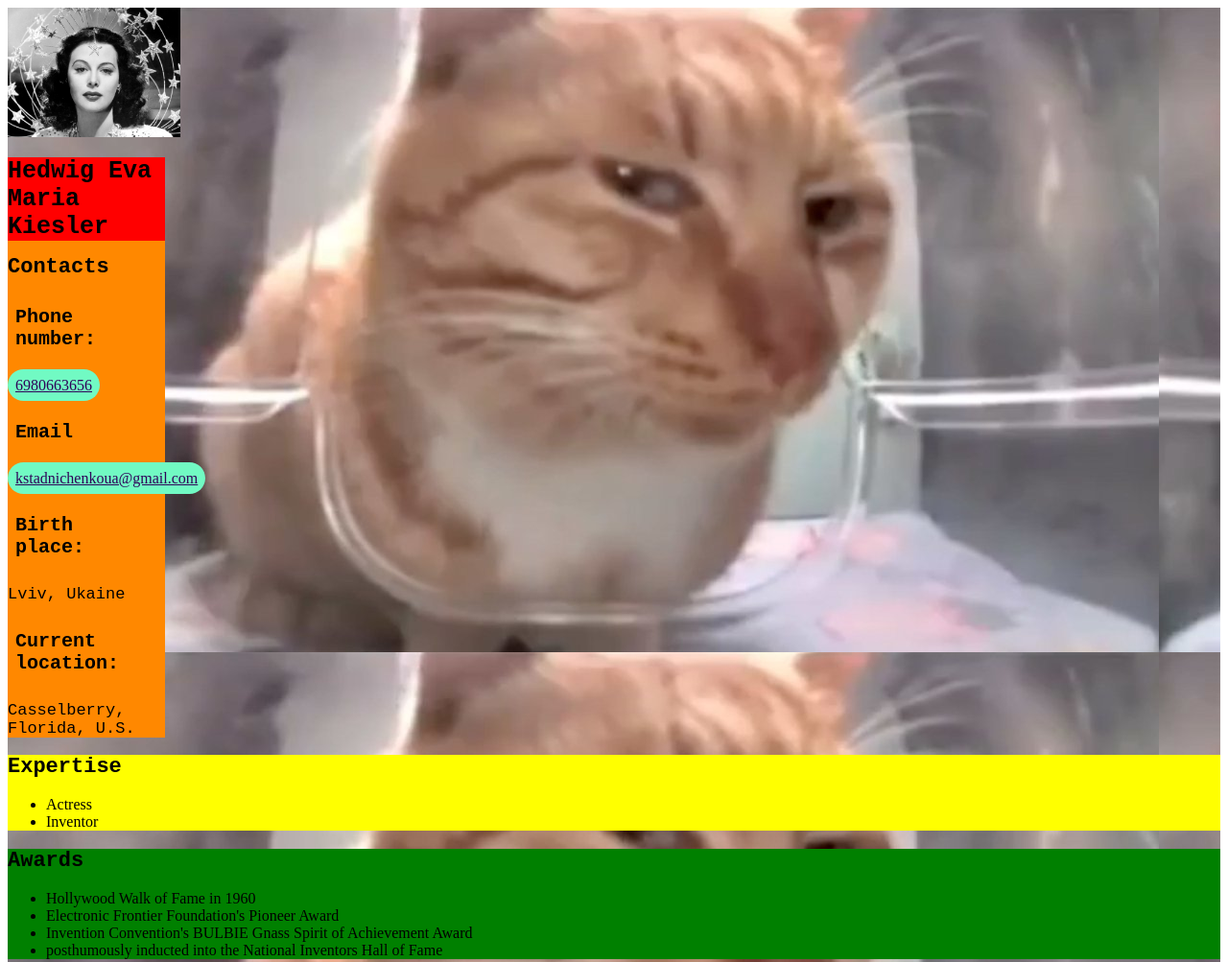
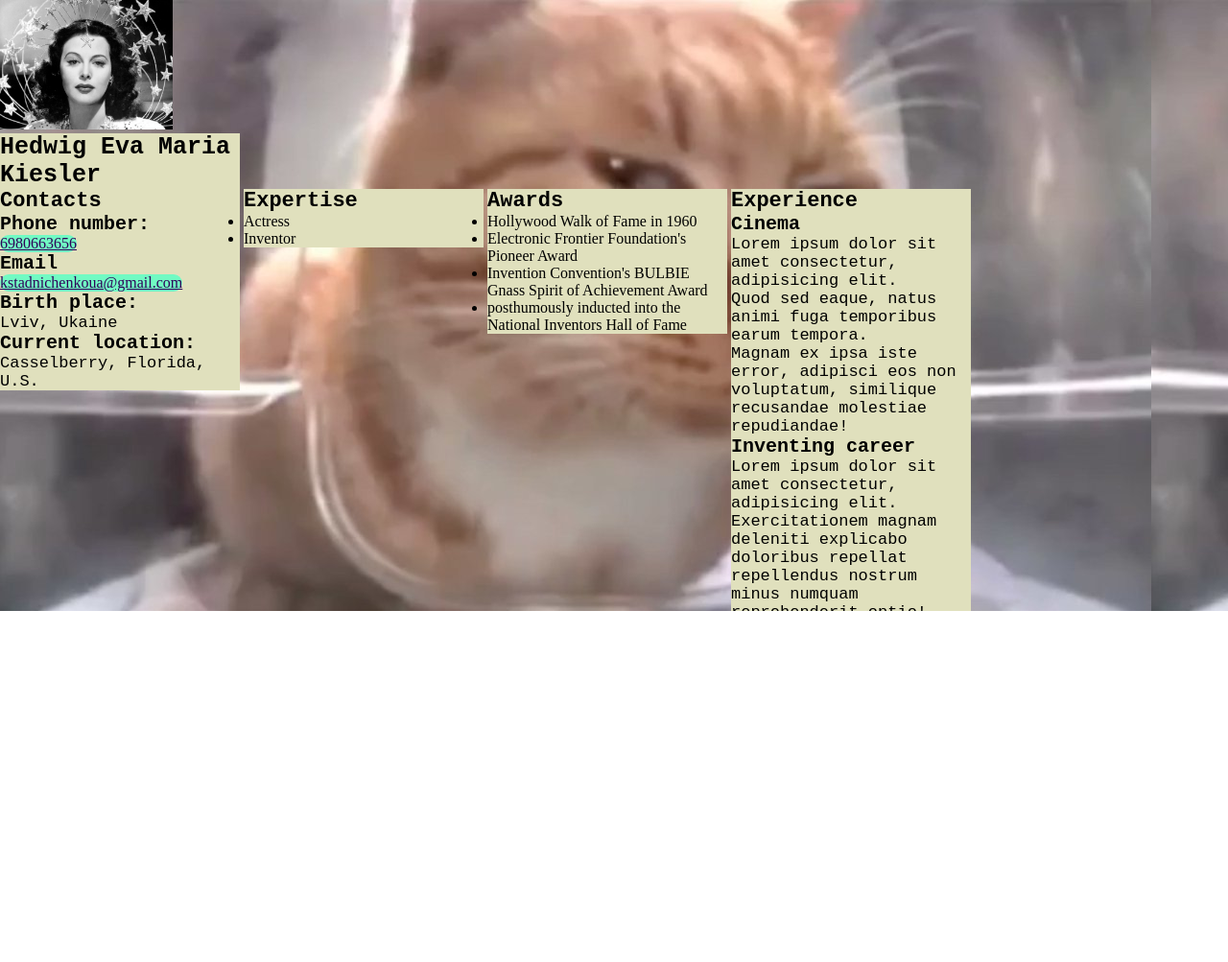
Before and after one commit to KaterynaStadnichenko/BeetrootHw, a plain HTML site: page Lesson 4/index.html in a window 1280 px wide. Shown: the top 1003 px of the page at 96% size. After the commit the page ends 800 px from the top, so only its background shows below. Drawn offline with Linux system fonts and the light colour scheme.

Commit message:
experiments with display

```diff
--- a/Lesson 4/index.html
+++ b/Lesson 4/index.html
@@ -14,8 +14,6 @@
         </div>
     </section>
     <h1 class="heading_one">Hedwig Eva Maria Kiesler</h1>
-    <header>
-    <section>
         <div class="first_part">
                 <h2 class="heading_contacts">Contacts</h2>
                 <h3>Phone number:</h3>
@@ -27,19 +25,14 @@
                 <h3>Current location:</h3>
                 <p>Casselberry, Florida, U.S.</p>
         </div>
-    </section>
-</header>
-<main>
-    <section>
-        <div class="expertise">
+    <div class="expertise" >
         <h2>Expertise</h2>
         <ul class="list_one">
             <li>Actress</li>
             <li>Inventor</li>
         </ul>
     </div>
-    </section>
-    <section>
+    <section class="awards">
         <div class="awards">
             <h2>Awards</h2>
             <ul class="list_two">
@@ -50,7 +43,7 @@
             </ul>
         </div>
     </section>
-    <section>
+    <section class="experience">
         <div class="experience">
             <h2>Experience</h2>
             <h3>Cinema</h3>
@@ -64,7 +57,7 @@
             <br>Eveniet facilis accusantium iusto quisquam amet.</p>
         </div>
     </section>
-</main>
+</div>
 </div>
 </body>
 </html>
--- a/Lesson 4/style.css
+++ b/Lesson 4/style.css
@@ -1,17 +1,12 @@
-.background_of_page {
-    background-image: url(img/GIXGMewbEAAcI5p.jpg);
-    background-repeat: repeat
-}
+
 .photo {
     width: 180px;
 }
 .heading_one {
     font-size: 25px;
     font-family: 'Courier New', monospace;
-    background-color: rgb(255, 0, 0);
-    margin-right: 1100px;
-    margin-bottom: 0px;
-
+    background-color: rgb(224, 224, 189);
+    width: 250px;
 }
 h2 {
     font-size: 22px;
@@ -20,11 +15,6 @@ h2 {
 h3 {
     font-size: 20px;
     font-family: monospace;
-    margin-right: 60px;
-    padding-top: 8px;
-    padding-bottom: 8px;
-    padding-left: 8px;
-    padding-right: 8px;
 }
 p {
     font-size: 17px;
@@ -34,26 +24,42 @@ p {
     color: rgb(47, 2, 89);
     background-color: rgb(113, 250, 195);
     border-radius: 20px;
-    padding-top: 8px;
-    padding-bottom: 8px;
-    padding-left: 8px;
-    padding-right: 8px;
+    display: inline-block;
+    vertical-align: top;
 }
 .first_part {
-    background-color: rgb(255, 136, 0);
-    margin-right: 1100px;
-    margin-top: 0px;
+    background-color: rgb(224, 224, 189);
+    width: 250px;
+    max-width: 250px;
+    display: inline-block;
+    vertical-align: top;
 }
-.heading_contacts{
-    margin-top: 0px;
-    padding-top: 15px;
-}
+
 .expertise {
-    background-color: yellow;
+    background-color: rgb(224, 224, 189);
+    width: 250px;
+    display: inline-block;
+    max-width: 250px;
+    vertical-align: top;
 }
 .awards {
-    background-color: green;
+    background-color: rgb(224, 224, 189);
+    display: inline-block;
+    max-width: 250px;
+    vertical-align: top;
 }
 .experience {
-  background-color: blue;
+  background-color: rgb(224, 224, 189);
+  display: inline-block;
+  max-width: 250px;
+  vertical-align: top;
+  overflow: scroll;
+  max-height: 440px;
 }
+.background_of_page {
+    background-image: url(./img/mrfresh.jpg);
+}
+* {
+    margin: 0;
+    padding: 0;
+   }
```
Also changed, not shown: Lesson 4/img/mrfresh.jpg (renamed from Lesson 4/img/GIXGMewbEAAcI5p.jpg). Lines whose indentation alone changed are shown as unchanged.
